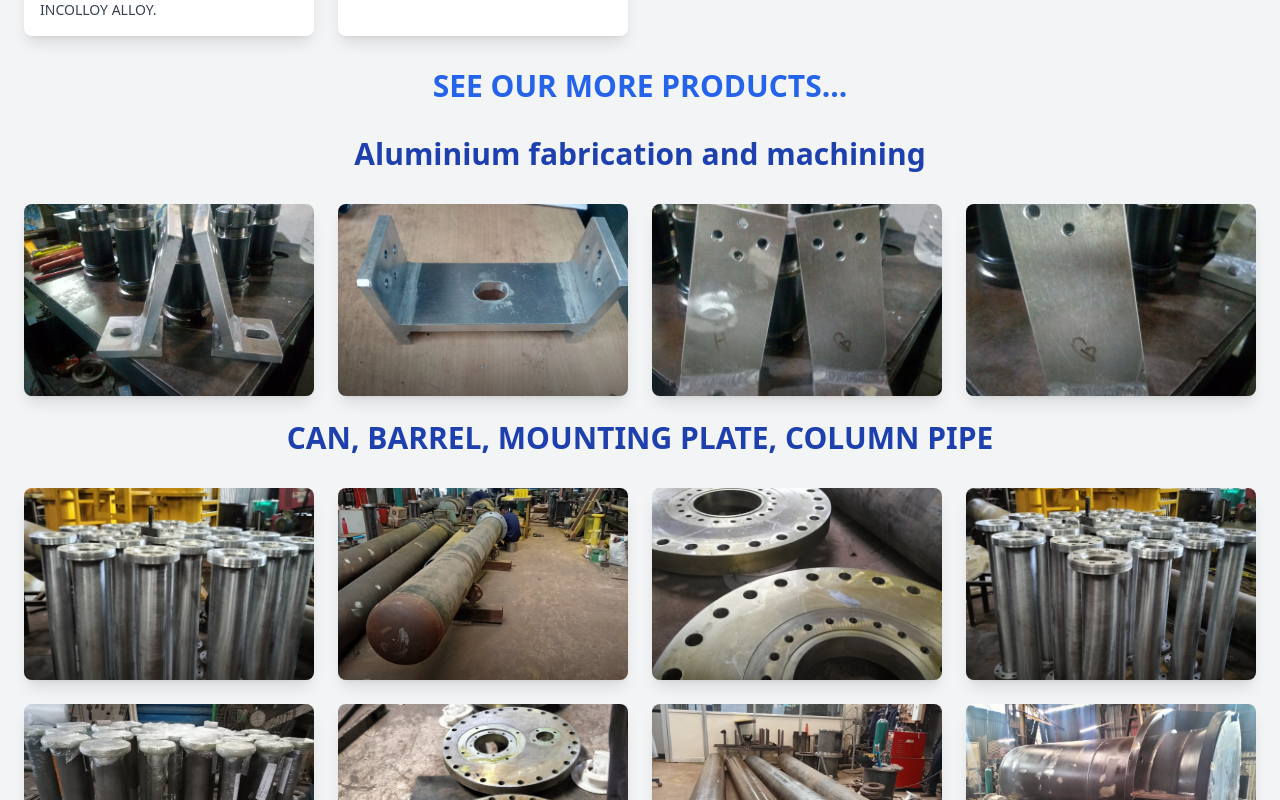
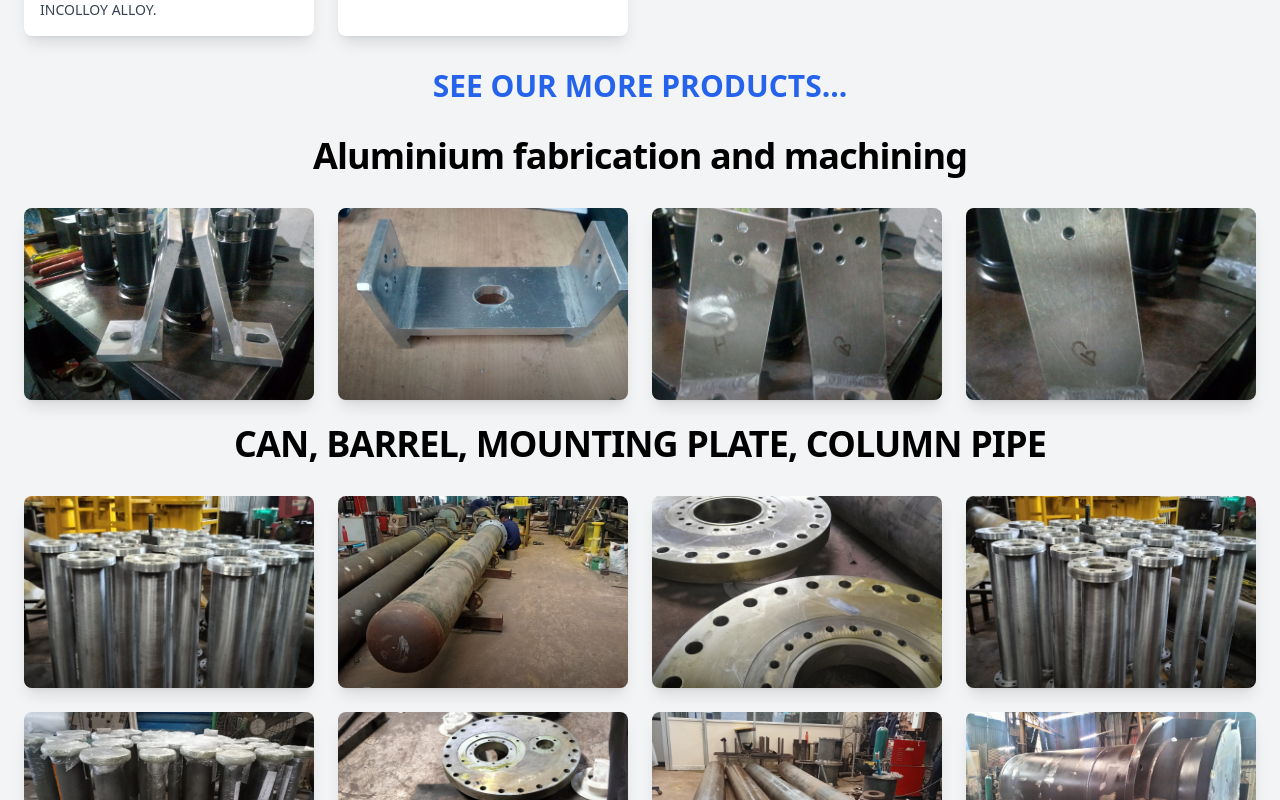
Before and after one commit to dkmishra2407/Sadhguru-ui, a React (Vite) app: page /products in a window 1280 px wide. Shown: the part 1080-1880 px from the top of the page. Built offline with nearby package versions, Linux system fonts and the light colour scheme.

Commit message:
Updated styling

```diff
--- a/src/pages/Home.jsx
+++ b/src/pages/Home.jsx
@@ -1,8 +1,5 @@
 import React from 'react'
 import Responsive from '../components/Slider'
-
-
-
 import AboutUs from '../components/Aboutus'
 import OurProducts from '../components/OurProducts'
 import ListOfMachinery from '../components/ListOfMachinery'
--- a/src/pages/Products.jsx
+++ b/src/pages/Products.jsx
@@ -356,7 +356,7 @@ const Products = () => {
     {/* Looping through FinalData */}
     {FinalData.map((product) => (
       <div key={product.id}>
-        <h2 className="text-3xl font-bold mb-8 mt-6 text-center text-blue-800">{product.Heading}</h2>
+        <h2 className="text-3xl font-bold mb-8 mt-6 text-center text-blue-1000 mb-4 text-4xl tracking-tight font-extrabold text-center">{product.Heading}</h2>
         <div className="grid grid-cols-1 sm:grid-cols-2 md:grid-cols-3 lg:grid-cols-4 gap-6">
           {product.data.map((product1) => (
             <div
```
